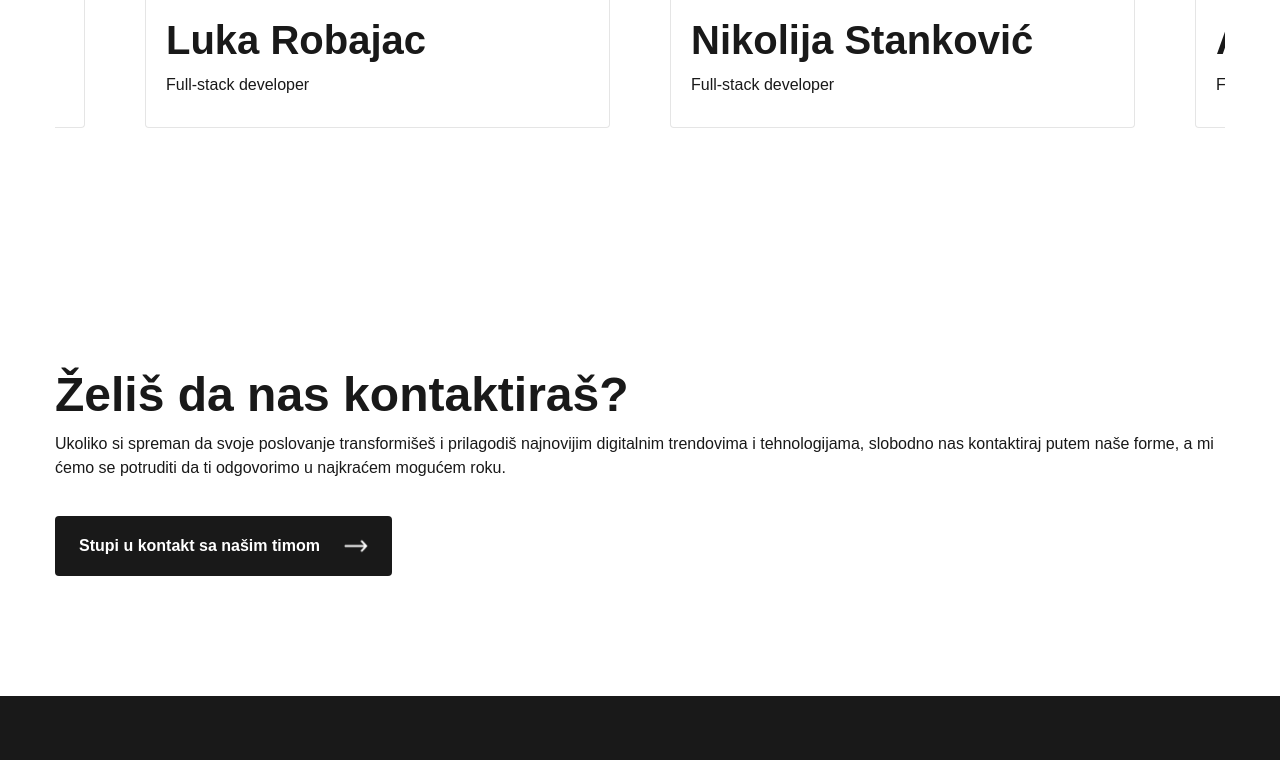
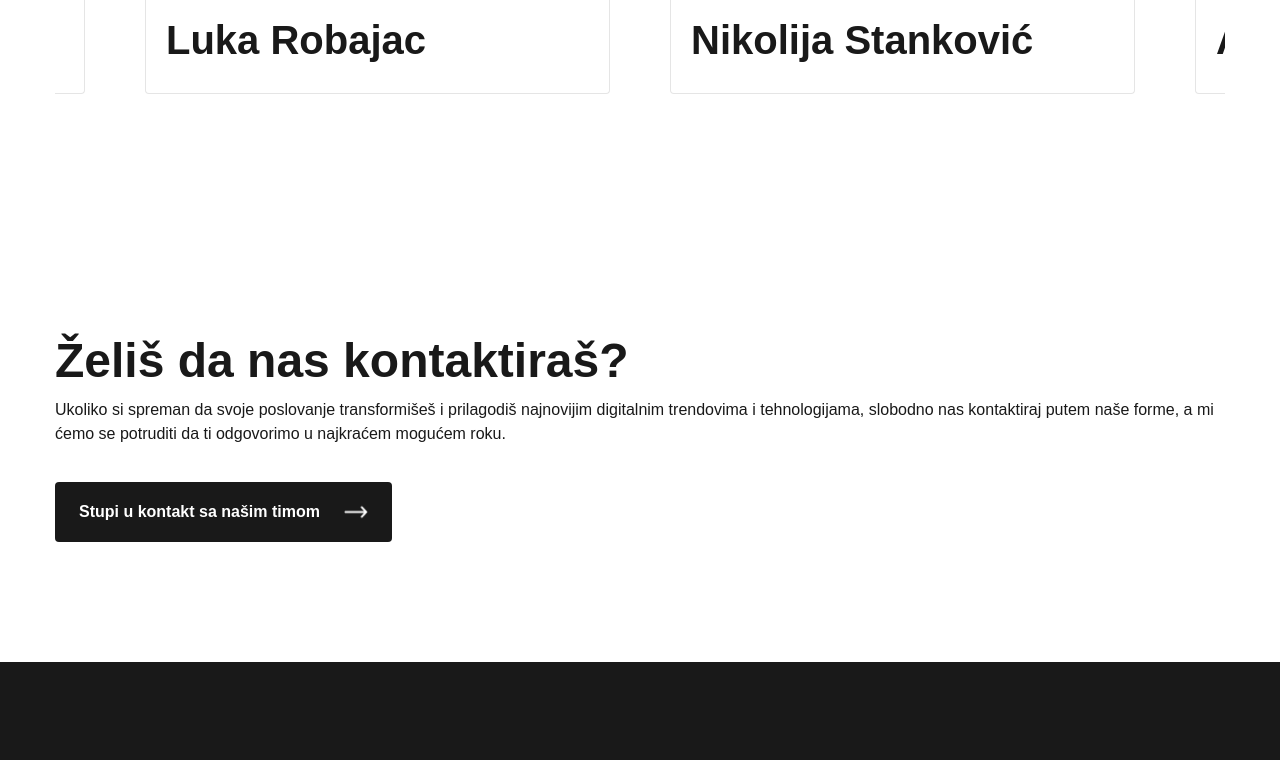
Before and after one commit to lyyka/digital-agency-example-website, a plain HTML site: page pages/about.html in a window 1280 px wide. Shown: the part 2749-3509 px from the top of the page. Drawn offline with nearby package versions, Linux system fonts and the light colour scheme; a web font is replaced by a local one.

Commit message:
Team member description removed

```diff
--- a/pages/about.html
+++ b/pages/about.html
@@ -154,9 +154,6 @@
                                 <h3 class="is-dark--no-color-change">
                                     Luka Robajac
                                 </h3>
-                                <p class="is-dark--no-color-change">
-                                    Full-stack developer
-                                </p>
                             </div>
                         </div>
                         <div class="team-card">
@@ -169,9 +166,6 @@
                                 <h3 class="is-dark--no-color-change">
                                     Nikolija Stanković
                                 </h3>
-                                <p class="is-dark--no-color-change">
-                                    Full-stack developer
-                                </p>
                             </div>
                         </div>
                         <div class="team-card">
@@ -184,9 +178,6 @@
                                 <h3 class="is-dark--no-color-change">
                                     Andrija Protić
                                 </h3>
-                                <p class="is-dark--no-color-change">
-                                    Full-stack developer
-                                </p>
                             </div>
                         </div>
                     </div>
```
